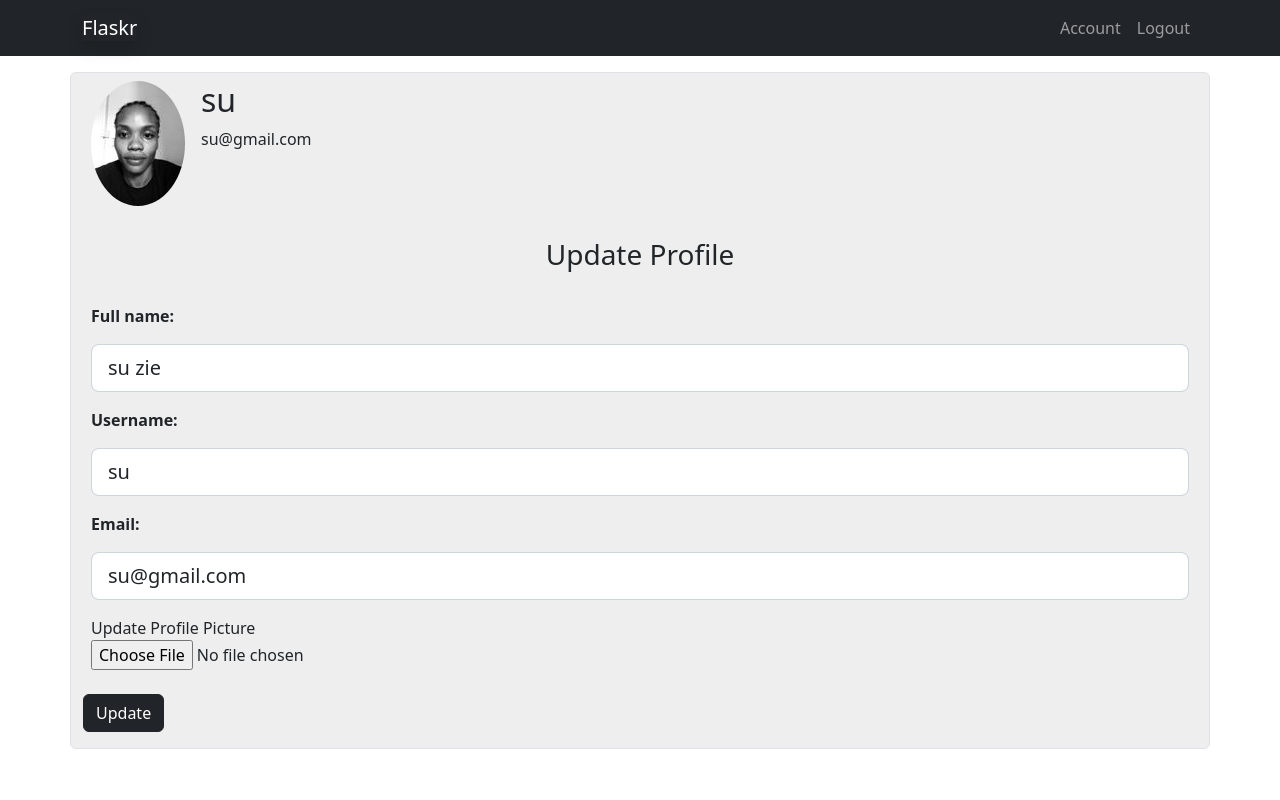
After one commit to susu10-10/Flaskblog, a Flask app: page /account/ in a window 1280 px wide. The commit adds this page. Run offline with Flask 2, Linux system fonts and the light colour scheme; a user stored in the database is signed in; some libraries are stand-ins or nearby versions.

Commit message:
created a user account, and finished the user authentication, all running on the sqlalchemy. users can edit their profile

```diff
--- a/flaskr/forms.py
+++ b/flaskr/forms.py
@@ -1,6 +1,9 @@
 from flask_wtf import FlaskForm
-from wtforms.validators import DataRequired, Email, EqualTo
+from flask_wtf.file import FileField, FileAllowed
+from flask_login import current_user
+from wtforms.validators import DataRequired, Email, EqualTo, ValidationError
 from wtforms import StringField, SubmitField, PasswordField, BooleanField
+from flaskr.models import User
 
 
 class RegisterForm(FlaskForm):
@@ -18,6 +21,19 @@ class RegisterForm(FlaskForm):
                                 validators=[DataRequired(), EqualTo('password')])
     submit = SubmitField('Sign up')
 
+    def validate_username(self, username):
+        #check if user submitted is already in our database
+        user = User.query.filter_by(username=username.data).first()
+        if user: #if user is none then no error but if there is already a user with that name then throw an error
+            raise ValidationError('That username is taken. Please choose another username.')
+
+    def validate_email(self, email):
+        #check if user submitted is already in our database
+        user = User.query.filter_by(email=email.data).first()
+        if user: #if user is none then no error but if there is already a user with that name then throw an error
+            raise ValidationError('That Email is taken. Please choose another one.')
+
+
 
 class LoginForm(FlaskForm):
     email = StringField('Email:',
@@ -26,3 +42,28 @@ class LoginForm(FlaskForm):
                             validators=[DataRequired()])
     remember = BooleanField('Remember Me')
     submit = SubmitField('Submit')
+
+
+class UpdateAccountForm(FlaskForm):
+    fullname = StringField('Full name:',
+                            validators=[DataRequired()])
+    username = StringField('Username:',
+                            validators=[DataRequired()])
+    email = StringField('Email:',
+                        validators=[Email(), DataRequired()])
+    picture = FileField('Update Profile Picture', validators=[FileAllowed(['jpg','png'])])
+    submit = SubmitField('Update')
+
+    def validate_username(self, username):
+        if username.data != current_user.username:
+            #check if user submitted is already in our database
+            user = User.query.filter_by(username=username.data).first()
+            if user: #if user is none then no error but if there is already a user with that name then throw an error
+                raise ValidationError('That username is taken. Please choose another username.')
+
+    def validate_email(self, email):
+        if email.data != current_user.email:
+            #check if user submitted is already in our database
+            user = User.query.filter_by(email=email.data).first()
+            if user: #if user is none then no error but if there is already a user with that name then throw an error
+                raise ValidationError('That Email is taken. Please choose another one.')
--- a/flaskr/routes.py
+++ b/flaskr/routes.py
@@ -1,29 +1,97 @@
-from flask import render_template, redirect, url_for, flash
-from flaskr import app
-from flaskr.forms import RegisterForm, LoginForm
+from flask import render_template, redirect, url_for, flash, request
+from flaskr import app, db, bcrypt
+from flaskr.forms import RegisterForm, LoginForm, UpdateAccountForm
 from flaskr.models import User, Post
+from werkzeug.security import check_password_hash, generate_password_hash
+from flask_login import login_user, current_user, logout_user, login_required
+import secrets
+import os
+from PIL import Image
+
 
 
 @app.route('/')
-@app.route('/home')
 def home():
     return render_template('index.html')
 
+
 @app.route('/register/', methods=['GET','POST'])
 def register():
+    if current_user.is_authenticated:
+        return redirect(url_for('home'))
     form = RegisterForm()
     if form.validate_on_submit():
-        flash(f'Account Created for {form.username.data}!','success')
+    # we go ahead and hash the password and save to the db
+        hashed_password = generate_password_hash(form.password.data)
+        # create a new instance of a user
+        user = User(fullname=form.fullname.data,
+                    username=form.username.data, email=form.email.data,
+                    password=hashed_password)
+        # add this user to the changes we want to make in our db
+        db.session.add(user)
+        db.session.commit()
+        flash('Your account has been created! You are now able to login','success')
         return redirect(url_for('login'))
     return render_template('register.html', form=form)
 
 @app.route('/login/', methods=['GET','POST'])
 def login():
+    if current_user.is_authenticated:
+        return redirect(url_for('home'))
     form = LoginForm()
     if form.validate_on_submit():
-        if form.email.data == 'su@gmail.com' and form.password.data == '1':
-            flash(f'You have been logged in successfully!','success')
-            return redirect(url_for('home'))
+        # users will be loggin in with their email, so we query the database, to make sure the user exists
+        user = User.query.filter_by(email=form.email.data).first()
+        # a cond that simulatneously checks that the user exist and pasword verifies
+        if user and check_password_hash(user.password, form.password.data):
+            login_user(user, remember=form.remember.data)
+            # getting the next parameter from the user if it exists
+            next_page = request.args.get('next')
+            return redirect(next_page) if next_page else redirect(url_for('home'))
         else:
             flash('Login Unsuccessful Please check username and password','danger')
     return render_template('login.html', form=form)
+
+
+@app.route('/logout/')
+def logout():
+    logout_user()
+    return redirect(url_for('login'))
+
+
+def save_picture(form_picture):
+    # create a random hex that will be the base of our filename
+    random_hex = secrets.token_hex(8)
+    # use os module to get the file extension
+    _, f_ext = os.path.splitext(form_picture.filename)
+    picture_fn = random_hex + f_ext
+    picture_path = os.path.join(app.root_path, 'static/images', picture_fn)
+
+    output_size = (125, 125)
+    i = Image.open(form_picture)
+    i.thumbnail(output_size)
+    i.save(picture_path)
+
+    return picture_fn
+
+
+@app.route('/account/', methods=['GET','POST'])
+@login_required
+def account():
+    form = UpdateAccountForm()
+    if form.validate_on_submit():
+        if form.picture.data:
+            picture_file = save_picture(form.picture.data)
+            current_user.image_file = picture_file
+        current_user.fullname = form.fullname.data
+        current_user.username = form.username.data
+        current_user.email = form.email.data
+        db.session.commit()
+        flash('Your account has been updated', 'success')
+        return redirect(url_for('account'))
+    elif request.method == 'GET': #this will populate the input fields with the user info
+        form.fullname.data = current_user.fullname
+        form.username.data = current_user.username
+        form.email.data = current_user.email
+    image_file = url_for('static', filename='images/' + current_user.image_file)
+    return render_template('account.html', image_file=image_file, form=form)
--- a/flaskr/static/css/styles.css
+++ b/flaskr/static/css/styles.css
@@ -5,15 +5,15 @@
 
 .reglogin {
     margin: 3% auto 0;
-    width: 50%;
+    width: 40%;
 }
 
-.loginpage {
-    margin: 3% auto 0;
-    width: 40%;
-    margin-top: 100px;
-}
 
 .sub {
     width: 100%;
 }
+
+.bg-blog {
+    background-color: #eee;
+    border-radius: 6px;
+}
--- /dev/null
+++ b/flaskr/templates/account.html
@@ -0,0 +1,84 @@
+{% extends 'base.html' %}
+
+{% block header %}
+    {% with messages = get_flashed_messages(with_categories=true) %}
+        {% if messages %}
+            {% for category, message in messages %}
+            <div class="alert alert-{{ category }} alert-dismissible fade show"
+            role="alert">
+                {{ message }}
+                <button type="button" class="btn-close"
+                data-bs-dismiss="alert" aria-label="Close"></button>
+            </div>
+        {% endfor %}
+        {% endif %}
+    {% endwith %}
+{% endblock header %}
+
+
+{% block content %}
+    <div class="container border my-3 bg-blog">
+        <div class="media p-2 d-flex justify-content-start">
+            <img src="{{ image_file }}" alt="user image" class="rounded-circle">
+            <div class="media-body">
+                <h2 class="account-heading ps-3">{{ current_user.username }}</h2>
+                <p class="ps-3">{{ current_user.email }}</p>
+            </div>
+        </div>
+
+        <div class="form-group mb-3">
+            <div>
+                <h3 class="text-center m-4">Update Profile</h3>
+            </div>
+            <form method="post" class="bg-blog" enctype="multipart/form-data">
+                    {{ form.hidden_tag() }}
+                <div class="p-2">
+                    {{ form.fullname.label(placeholder='fullname', class='form-control-label fw-bold')}}
+                    {{ form.fullname(class='form-control form-control-lg mt-3')}}
+                </div>
+                <div class="p-2">
+                    {{ form.username.label(placeholder='username', class='form-control-label fw-bold')}}
+
+                    {% if form.username.errors %}
+                        {{ form.username(class='form-control form-control-lg is-invalid') }}
+                        <div class="invalid-feedback">
+                            {% for error in form.username.errors %}
+                                <span> {{ error }}</span>
+                            {% endfor %}
+                        </div>
+                    {% else %}
+                        {{ form.username(class='form-control form-control-lg mt-3')}}
+                    {% endif %}
+                </div>
+                <div class="p-2">
+                    {{ form.email.label(placeholder='email',
+                    class='form-control-label fw-bold')}}
+
+                    {% if form.email.errors %}
+                        {{ form.email(class='form-control form-control-lg is-invalid') }}
+                        <div class="invalid-feedback">
+                            {% for error in form.email.errors %}
+                                <span> {{ error }}</span>
+                            {% endfor %}
+                        </div>
+                    {% else %}
+                        {{ form.email(class='form-control form-control-lg mt-3')}}
+                    {% endif %}
+                </div>
+                <div class="p-2 col-4">
+                    {{ form.picture.label()}}
+                    {{ form.picture(class='form-control-file') }}
+                    {% if form.picture.errors %}
+                    {% for error in form.picture.errors %}
+                        <span class="text-danger">{{ error }}</span><br>
+                    {% endfor %}
+                    {% endif %}
+                </div>
+                <div class="my-3">
+                    {{ form.submit(class='btn btn-dark') }}
+                </div>
+            </form>
+        </div>
+    </div>
+
+{% endblock content %}
--- a/flaskr/templates/base.html
+++ b/flaskr/templates/base.html
@@ -16,11 +16,7 @@
     <script src="https://cdn.jsdelivr.net/npm/bootstrap@5.2.0-beta1/dist/js/bootstrap.bundle.min.js"
     integrity="sha384-pprn3073KE6tl6bjs2QrFaJGz5/SUsLqktiwsUTF55Jfv3qYSDhgCecCxMW52nD2"
     crossorigin="anonymous"></script>
-{% if title %}
-    <title>Flaskr</title>
-{% else %}
-    {% block title %} {% endblock %}
-{% endif %}
+    <title> {% block title %} {% endblock %}</title>
 </head>
 <body>
     <!--NAV SECTION-->
--- a/flaskr/templates/login.html
+++ b/flaskr/templates/login.html
@@ -1,6 +1,6 @@
 {% extends 'base.html' %}
 
-{% block title %} Flaskr - Login {% endblock %}
+{% block title %} Login {% endblock %}
 
 {% block content %}
 {% with messages = get_flashed_messages(with_categories=true) %}
@@ -15,7 +15,7 @@
         {% endfor %}
         {% endif %}
     {% endwith %}
-<div class="container loginpage mb-1">
+<div class="container reglogin">
     <div class="form-group">
         <form class="form-control" method="post">
             {{ form.hidden_tag() }}
@@ -40,7 +40,7 @@
         </form>
     </div>
 </div>
-<div class="border-top pt-3">
+<div class="reglogin mt-2">
     <small class="text-muted">
         Don't have an account? <a href="{{ url_for('register') }}" class="ml-2">Sign Up Now</a>
     </small>
--- a/flaskr/templates/navbar.html
+++ b/flaskr/templates/navbar.html
@@ -1,5 +1,3 @@
-
-
 <nav class="navbar navbar-expand-md bg-dark navbar-dark">
     <div class="container">
         <div class="navbar-header">
@@ -8,11 +6,23 @@
             </a>
         </div>
 
+
             <ul class="nav navbar-nav ml-auto">
+                {% if current_user.is_authenticated %}
                 <li class="nav-item">
-                        <a  class="nav-link" href="#">User</a>
+                    <a  class="nav-link" href="{{ url_for('account') }}">Account</a>
+                </li>
                 <li class="nav-item">
-                        <a  class="nav-link" href="{{ url_for('login') }}">Logout</a>
+                    <a  class="nav-link" href="{{ url_for('logout') }}">Logout</a>
+                </li>
+                {% else %}
+                    <li class="nav-item">
+                        <a  class="nav-link" href="{{ url_for('login') }}">Login</a>
+                    </li>
+                    <li class="nav-item">
+                        <a  class="nav-link" href="{{ url_for('register') }}">Register</a>
+                    </li>
             </ul>
+                {% endif %}
     </div>
 </nav>
--- a/requirement.txt
+++ b/requirement.txt
@@ -1,7 +1,11 @@
+bcrypt==3.2.2
+cffi==1.15.1
 click==8.1.3
 dnspython==2.2.1
 email-validator==1.2.1
 Flask==2.1.3
+Flask-Bcrypt==1.0.1
+Flask-Login==0.6.1
 Flask-SQLAlchemy==2.5.1
 Flask-WTF==1.0.1
 greenlet==1.1.2
@@ -10,6 +14,7 @@ importlib-metadata==4.12.0
 itsdangerous==2.1.2
 Jinja2==3.1.2
 MarkupSafe==2.1.1
+pycparser==2.21
 SQLAlchemy==1.4.39
 Werkzeug==2.1.2
 WTForms==3.0.1
```
Also changed, not shown: flaskr/__init__.py (+16 -0 lines), flaskr/models.py (+17 -2 lines), flaskr/templates/index.html (+4 -15 lines), flaskr/site.db, flaskr/static/images/52afd2617dc9f210.jpg (added), flaskr/static/images/56c99a3bc6f8abc9.jpg (added), flaskr/static/images/6ca57665eae00c00.jpg (added), flaskr/static/images/default.jpg (added), 1 other file. Lines whose indentation alone changed are shown as unchanged.
